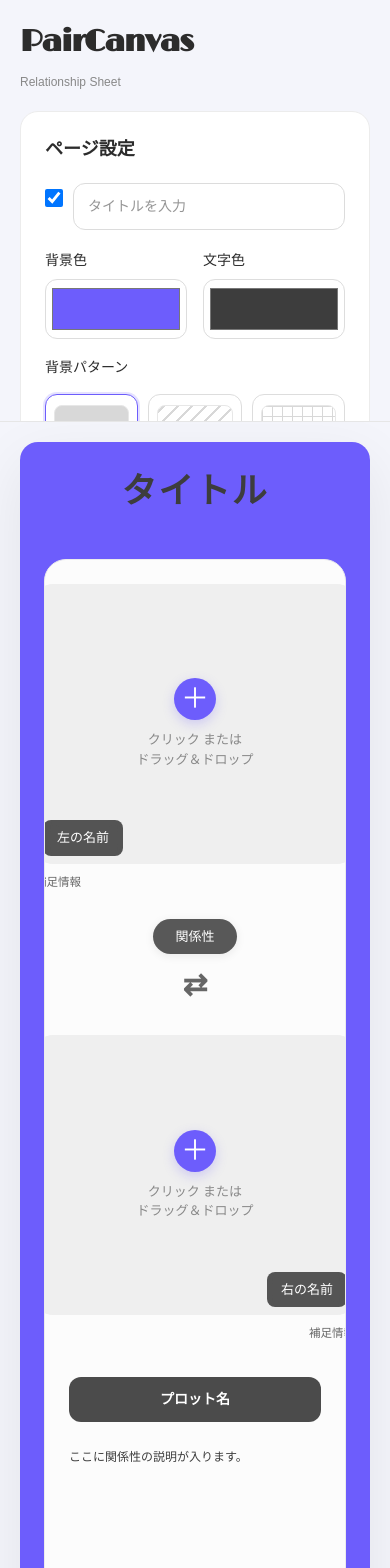
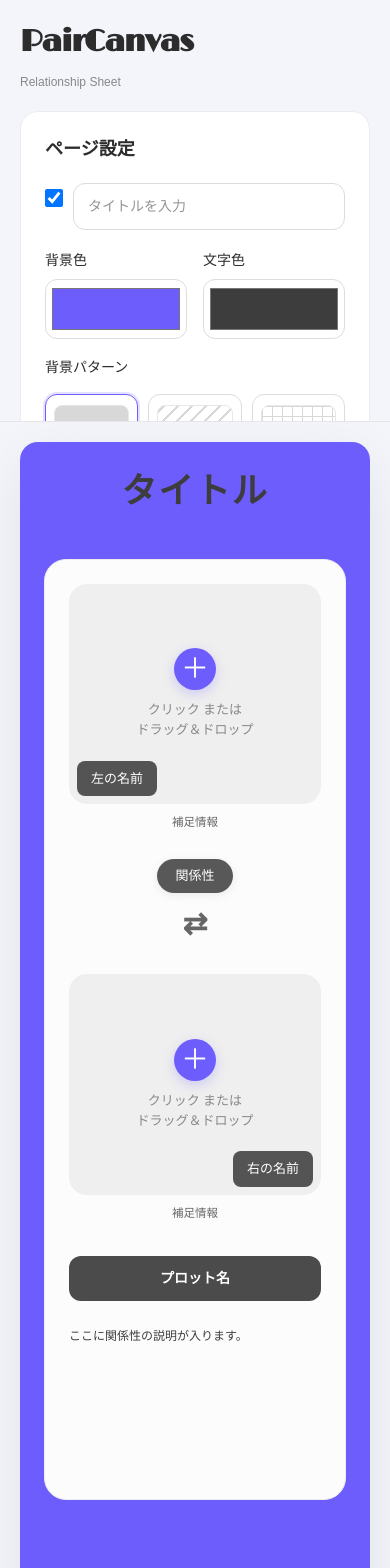
Before and after one commit to purity0km-droid/pair-canvas, a React (Vite) app: page / in a window 390 px wide. Shown: the top 1568 px of the page. Built offline with nearby package versions, Linux system fonts and the light colour scheme; a web font is replaced by a local one.

Commit message:
スマホ処理更新

```diff
--- a/src/components/RelationAccordion.jsx
+++ b/src/components/RelationAccordion.jsx
@@ -160,8 +160,8 @@ export default function RelationAccordion({
 
             <span>関係性</span>
 
-            <input
-              type="text"
+            <textarea
+              rows="2"
               value={relation.relation}
               onChange={(e) =>
                 updateRelation(
--- a/src/styles/card.css
+++ b/src/styles/card.css
@@ -230,7 +230,6 @@
 
     display: flex;
     flex-direction: column;
-
     align-items: center;
 
     gap: 8px;
@@ -239,22 +238,30 @@
 
 .relationLabel {
 
-    padding: 8px 22px;
+    max-width: 180px;
 
-    background: rgba(0, 0, 0, .65);
+    padding: 8px 18px;
+
+    background: rgba(0,0,0,.65);
 
     backdrop-filter: blur(6px);
 
-    border-radius: 999px;
+    border-radius: 18px;
 
-    color: #fff;
+    color:#fff;
 
-    font-size: 13px;
-    font-weight: 400;
+    font-size:13px;
+    font-weight:400;
 
-    white-space: nowrap;
+    text-align:center;
 
-    box-shadow: 0 2px 10px rgba(0,0,0,.08);
+    white-space:pre-wrap;
+    overflow-wrap:anywhere;
+    word-break:break-word;
+
+    line-height:1.4;
+
+    box-shadow:0 2px 10px rgba(0,0,0,.08);
 
 }
 
@@ -334,9 +341,32 @@
     order:3;
 
 }
+.imageBox{
+
+    width:100% !important;
+    max-width:320px;
+
+    height:auto !important;
+    aspect-ratio: 320 / 280;
+
+}
+
+.cardImage{
+
+    width:100%;
+    height:100%;
+
+    object-fit:cover;
+
+}
+
 .subInfo,
-.relation-card.medium .subInfo {
-    width:250px;
+.subInfo.right{
+
+    width:100%;
+    max-width:320px;
+    text-align: center;
+
 }
 
 }
--- a/src/styles/preview.css
+++ b/src/styles/preview.css
@@ -11,11 +11,6 @@
     align-items:flex-start;
 
     background:#f4f5fb;
-
-}
-.paper *{
-
-    pointer-events:none;
 
 }
 
@@ -57,9 +52,8 @@
 .cardGrid{
 
     display:grid;
-
     gap:28px;
-
+    justify-items: stretch;
 }
 
 /* 1枚 */
```
